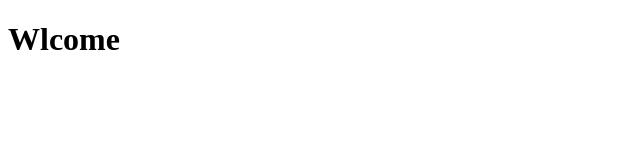
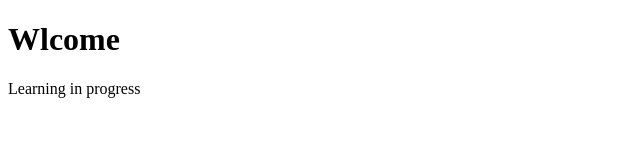
Before and after one commit to Munachi-ukeme/second-lesson-by-josh, a plain HTML site: page index.html in a window 1280 px wide. Shown: the whole page, without its empty margins (0-640 px from the left). Drawn offline with Linux system fonts and the light colour scheme.

Commit message:
second commit

```diff
--- a/index.html
+++ b/index.html
@@ -7,6 +7,6 @@
 </head>
 <body>
     <h1>Wlcome</h1>
-
+    <p>Learning in progress</p>
 </body>
 </html>
```
